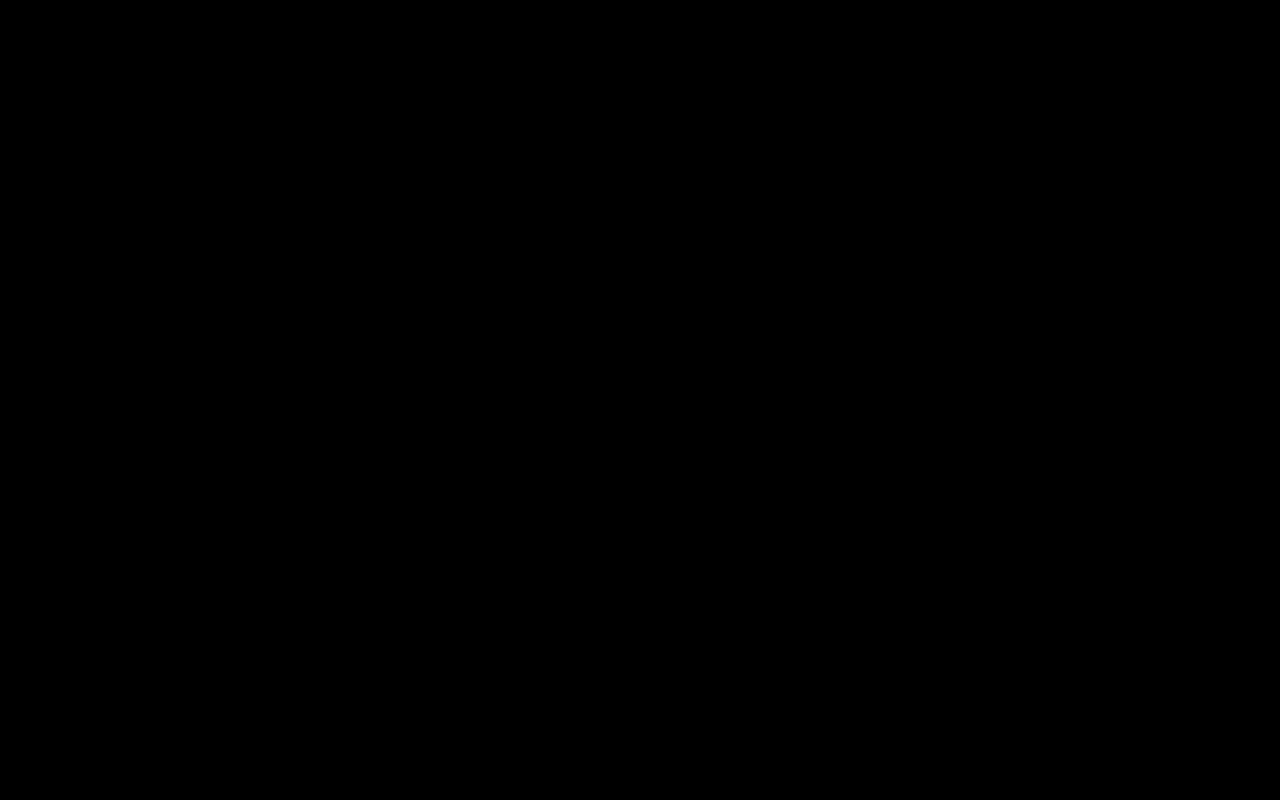
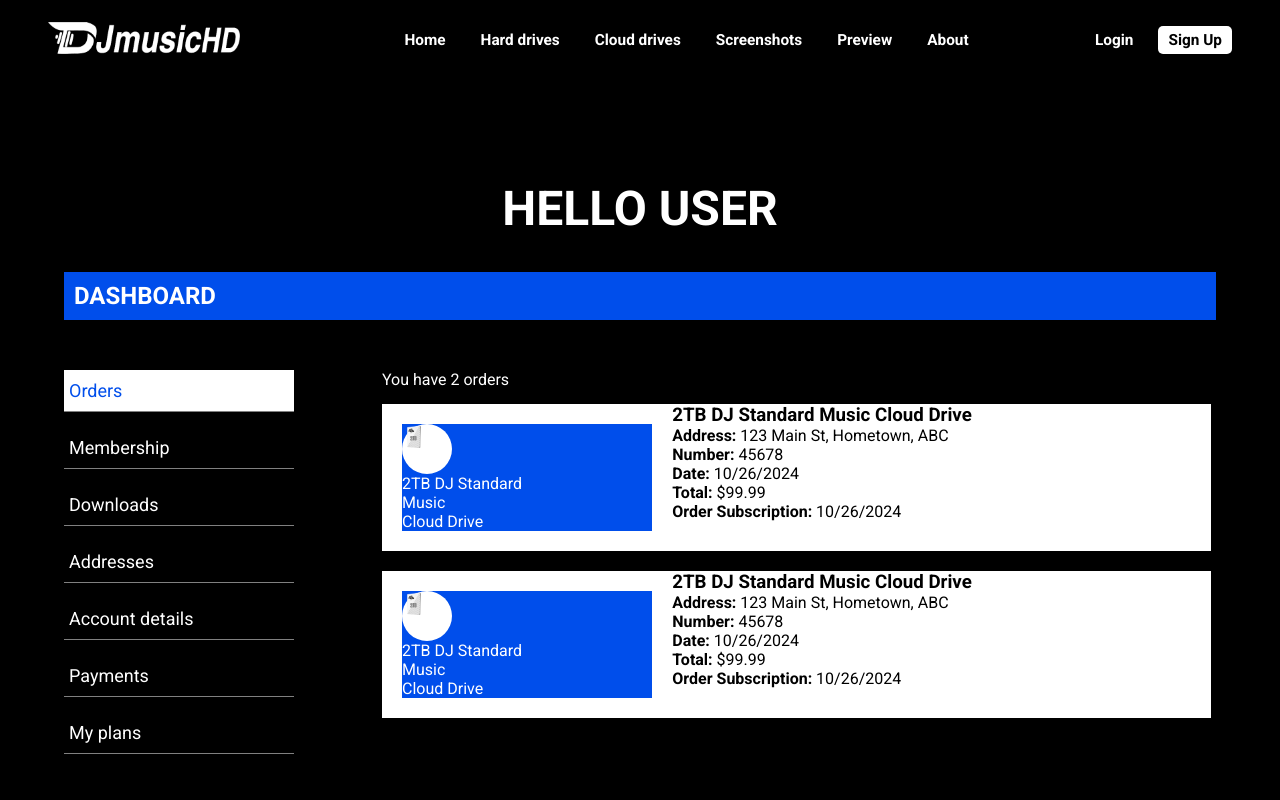
Before and after one commit to ahadout/DjMusic, a React (Create React App) app: page /dashboard in a window 1280 px wide. Before the commit this address had no page. Shown: the top 800 px of the page. Built offline with nearby package versions, Linux system fonts and the light colour scheme; a web font is replaced by a local one.

Commit message:
userDashboard_V1

```diff
--- /dev/null
+++ b/src/assets/css/UserDashboard/Dashboard.css
@@ -0,0 +1,64 @@
+.Dashboard-container{
+    margin-top: 100px;
+    margin-bottom: 160px;
+}
+
+.Dashboard-second-container{
+    width: 90%;
+    margin: 0 auto;
+}
+
+.Hello-user{
+    width: 100%;
+    margin: 35px 0;
+}
+.Hello-user h1{
+    text-align: center;
+    color: white;
+    font-family: var(--font-family);
+    font-size: 3rem;
+}
+
+.Dashboard-bar{
+    width: 100%;
+    background-color: var(--primary-color);
+    margin-bottom: 50px;
+    padding: 10px;
+}
+.Dashboard-bar h2{
+    font-family: var(--font-family);
+    color: var(--secondary-color);
+}
+
+.Dashboard-content{
+    width: 100%;
+    display: grid;
+    grid-template-columns: 25% 72%;
+    column-gap: 30px;
+}
+.Dashboard-list{
+    width: 80%;
+}
+.Dashboard-list ul li{
+    list-style: none;
+    font-family: var(--font-family);
+    font-size: large;
+    padding: 10px 5px;
+    margin-bottom: 15px;
+    border-bottom: 1px solid grey;
+    cursor: pointer;
+}
+.Dashboard-list ul li:hover:not(.Dashboard-list-active){
+    background-color: rgba(255, 255, 255, 0.127);
+}
+.Dashboard-list ul li:not(.Dashboard-list-active){
+    color: var(--secondary-color);
+}
+.Dashboard-list-active{
+    background-color: white;
+    color: var(--primary-color);
+}
+
+.Dashboard-list-content{
+    color: white;
+}
--- /dev/null
+++ b/src/assets/css/UserDashboard/Orders_Content.css
@@ -0,0 +1,32 @@
+.Orders_number{
+    color: white;
+    margin-bottom: 15px;
+}
+
+.Orders_order_container{
+    background-color: white;
+    margin-bottom: 20px;
+    display: grid;
+    grid-template-columns: 35% 65%;
+}
+
+.Orders_order_image{
+    grid-column: 1/2;
+    margin: 20px;
+}
+.Orders_order_image #Order_product_card{
+    background-color: var(--primary-color);
+}
+.Orders_order_image #Order_product_card .Order_product_card_circle{
+    background-color: white;
+    border-radius: 50%;
+    height: 50px;
+    width: 50px;
+}
+.Orders_order_image #Order_product_card .Order_product_card_circle img{
+    width: 50%;
+}
+
+.Orders_order_details_container{
+    color: black;
+}
--- a/src/index.js
+++ b/src/index.js
@@ -8,6 +8,7 @@ import Screenshots from "./pages/Screenshots/Screenshots";
 import Preview from "./pages/Preview/Preview";
 import About from "./pages/About/About";
 import Login from "./pages/Login/Login";
+import UserDashboard from "./pages/UserDashboard/UserDashboard"
 import { BrowserRouter as Router, Routes, Route } from "react-router-dom";
 
 // If you decide to use lazy loading in the future:
@@ -26,6 +27,7 @@ ReactDOM.render(
           <Route path="/about" element={<About />} />
           <Route path="/login" element={<Login />} />
           <Route path="/signup" element={<Login />} />
+          <Route path="/dashboard" element={<UserDashboard />} />
           {/* If using a 404 page: */}
           {/* <Route path="*" element={<NotFound />} /> */}
         </Routes>
--- /dev/null
+++ b/src/pages/UserDashboard/AccountDetails_Content.js
@@ -0,0 +1,9 @@
+import React from 'react'
+
+function AccountDetails_Content() {
+  return (
+    <div>AccountDetails_Content</div>
+  )
+}
+
+export default AccountDetails_Content
--- /dev/null
+++ b/src/pages/UserDashboard/Addresses_Content.js
@@ -0,0 +1,9 @@
+import React from 'react'
+
+function Addresses_Content() {
+  return (
+    <div>Addresses_Content</div>
+  )
+}
+
+export default Addresses_Content
--- /dev/null
+++ b/src/pages/UserDashboard/Dashboard.js
@@ -0,0 +1,56 @@
+import React, {useState} from 'react'
+import "../../assets/css/UserDashboard/Dashboard.css";
+import Orders_Content from './Orders_Content';
+import Membership_Content from './Membership_Content';
+import Downloads_Content from './Downloads_Content';
+import Addresses_Content from './Addresses_Content';
+import AccountDetails_Content from './AccountDetails_Content';
+import Payments_Content from './Payments_Content';
+import MyPlans_Content from './MyPlans_Content';
+
+function Dashboard() {
+    const [activeTab, setActiveTab] = useState('Orders');
+
+    const handleTabClick = (tabName) => {
+        setActiveTab(tabName);
+    };
+
+    return (
+        <>
+            <div className='Dashboard-container'>
+                <div className='Dashboard-second-container'>
+                    <div className='Hello-user'>
+                        <h1>HELLO USER</h1>
+                    </div>
+                    <div className='Dashboard-bar'>
+                        <h2>DASHBOARD</h2>
+                    </div>
+                    <div className='Dashboard-content'>
+                        <div className='Dashboard-list'>
+                            <ul>
+                                <li onClick={() => handleTabClick('Orders')} className={activeTab === 'Orders' ? 'Dashboard-list-active' : ''}>Orders</li>
+                                <li onClick={() => handleTabClick('Membership')} className={activeTab === 'Membership' ? 'Dashboard-list-active' : ''}>Membership</li>
+                                <li onClick={() => handleTabClick('Downloads')} className={activeTab === 'Downloads' ? 'Dashboard-list-active' : ''}>Downloads</li>
+                                <li onClick={() => handleTabClick('Addresses')} className={activeTab === 'Addresses' ? 'Dashboard-list-active' : ''}>Addresses</li>
+                                <li onClick={() => handleTabClick('Account details')} className={activeTab === 'Account details' ? 'Dashboard-list-active' : ''}>Account details</li>
+                                <li onClick={() => handleTabClick('Payments')} className={activeTab === 'Payments' ? 'Dashboard-list-active' : ''}>Payments</li>
+                                <li onClick={() => handleTabClick('My plans')} className={activeTab === 'My plans' ? 'Dashboard-list-active' : ''}>My plans</li>
+                            </ul>
+                        </div>
+                        <div className='Dashboard-list-content'>
+                            {activeTab === 'Orders' && <Orders_Content />}
+                            {activeTab === 'Membership' && <Membership_Content />}
+                            {activeTab === 'Downloads' && <Downloads_Content />}
+                            {activeTab === 'Addresses' && <Addresses_Content />}
+                            {activeTab === 'Account details' && <AccountDetails_Content />}
+                            {activeTab === 'Payments' && <Payments_Content />}
+                            {activeTab === 'My plans' && <MyPlans_Content />}
+                        </div>
+                    </div>
+                </div>
+            </div>
+        </>
+    )
+}
+
+export default Dashboard
--- /dev/null
+++ b/src/pages/UserDashboard/Downloads_Content.js
@@ -0,0 +1,9 @@
+import React from 'react'
+
+function Downloads_Content() {
+  return (
+    <div>Downloads_Content</div>
+  )
+}
+
+export default Downloads_Content
--- /dev/null
+++ b/src/pages/UserDashboard/Membership_Content.js
@@ -0,0 +1,9 @@
+import React from 'react'
+
+function Membership_Content() {
+  return (
+    <div>Membership_Content</div>
+  )
+}
+
+export default Membership_Content
--- /dev/null
+++ b/src/pages/UserDashboard/MyPlans_Content.js
@@ -0,0 +1,9 @@
+import React from 'react'
+
+function MyPlans_Content() {
+  return (
+    <div>MyPlans_Content</div>
+  )
+}
+
+export default MyPlans_Content
--- /dev/null
+++ b/src/pages/UserDashboard/Orders_Content.js
@@ -0,0 +1,108 @@
+import React from 'react';
+// import ProductCard from "../../components/ProductCard";
+import twoTbCloud from "../../assets/images/2tb_cloud.png";
+import "../../assets/css/UserDashboard/Orders_Content.css";
+
+function OrderProductCard(props) {
+  return (
+    <div id="Order_product_card" className={props.class}>
+      <div className="Order_product_card_circle">
+        <img src={props.imgSrc} alt={props.imgAlt} className={props.imgClass} />
+      </div>
+      <p dangerouslySetInnerHTML={{ __html: props.description }}></p>
+    </div>
+  );
+}
+
+function OrderDetails({ title, address, number, date, total, productType, subscriptionExpiryDate }) {
+  return (
+    <div className="order-details">
+      <h3>{title}</h3>
+      <div className="order-detail">
+        <strong>Address:</strong> <span>{address}</span>
+      </div>
+      <div className="order-detail">
+        <strong>Number:</strong> <span>{number}</span>
+      </div>
+      <div className="order-detail">
+        <strong>Date:</strong> <span>{date}</span>
+      </div>
+      <div className="order-detail">
+        <strong>Total:</strong> <span>${total}</span>
+      </div>
+      {productType === 'cloudDrive' && (
+        <div className="order-detail">
+          <strong>Order Subscription:</strong> <span>{subscriptionExpiryDate}</span>
+        </div>
+      )}
+    </div>
+  );
+}
+
+function Orders_Content() {
+
+  const order = {
+    title: '2TB DJ Standard Music Cloud Drive',
+    address: '123 Main St, Hometown, ABC',
+    number: '45678',
+    date: '10/26/2024',
+    total: '99.99',
+    productType: 'cloudDrive',
+    subscriptionExpiryDate: '10/26/2024'
+  };
+
+  return (
+    <>
+      <div className='Orders_container'>
+        <div className='Orders_number'>
+          <p>You have 2 orders</p>
+        </div>
+        <div className='Orders_order_container'>
+          <div className='Orders_order_image'>
+            <OrderProductCard
+              imgSrc={twoTbCloud}
+              imgAlt="2TB DJ Standard Music Cloud Drive"
+              description="2TB DJ Standard <br /> Music <br /> Cloud Drive"
+              imgClass="CloudDrives_Section2_ProductCard_img"
+            />
+          </div>
+          <div className='Orders_order_details_container'>
+            <OrderDetails
+              title={order.title}
+              address={order.address}
+              number={order.number}
+              date={order.date}
+              total={order.total}
+              productType={order.productType}
+              subscriptionExpiryDate={order.subscriptionExpiryDate}
+            />
+          </div>
+        </div>
+
+        <div className='Orders_order_container'>
+          <div className='Orders_order_image'>
+            <OrderProductCard
+              imgSrc={twoTbCloud}
+              imgAlt="2TB DJ Standard Music Cloud Drive"
+              description="2TB DJ Standard <br /> Music <br /> Cloud Drive"
+              imgClass="CloudDrives_Section2_ProductCard_img"
+            />
+          </div>
+          <div className='Orders_order_details_container'>
+            <OrderDetails
+              title={order.title}
+              address={order.address}
+              number={order.number}
+              date={order.date}
+              total={order.total}
+              productType={order.productType}
+              subscriptionExpiryDate={order.subscriptionExpiryDate}
+            />
+          </div>
+        </div>
+      </div>
+    </>
+  )
+}
+
+export default Orders_Content
--- /dev/null
+++ b/src/pages/UserDashboard/Payments_Content.js
@@ -0,0 +1,9 @@
+import React from 'react'
+
+function Payments_Content() {
+  return (
+    <div>Payments_Content</div>
+  )
+}
+
+export default Payments_Content
--- /dev/null
+++ b/src/pages/UserDashboard/UserDashboard.js
@@ -0,0 +1,16 @@
+import React from 'react';
+import Header from '../../components/Header';
+import Footer from '../../components/Footer';
+import Dashboard from './Dashboard';
+
+function UserDashboard() {
+  return (
+    <>
+        <Header />
+        <Dashboard />
+        <Footer />
+    </>
+  )
+}
+
+export default UserDashboard
```
Also changed, not shown: 1 other file (tests, documents, lock files or other folders).
